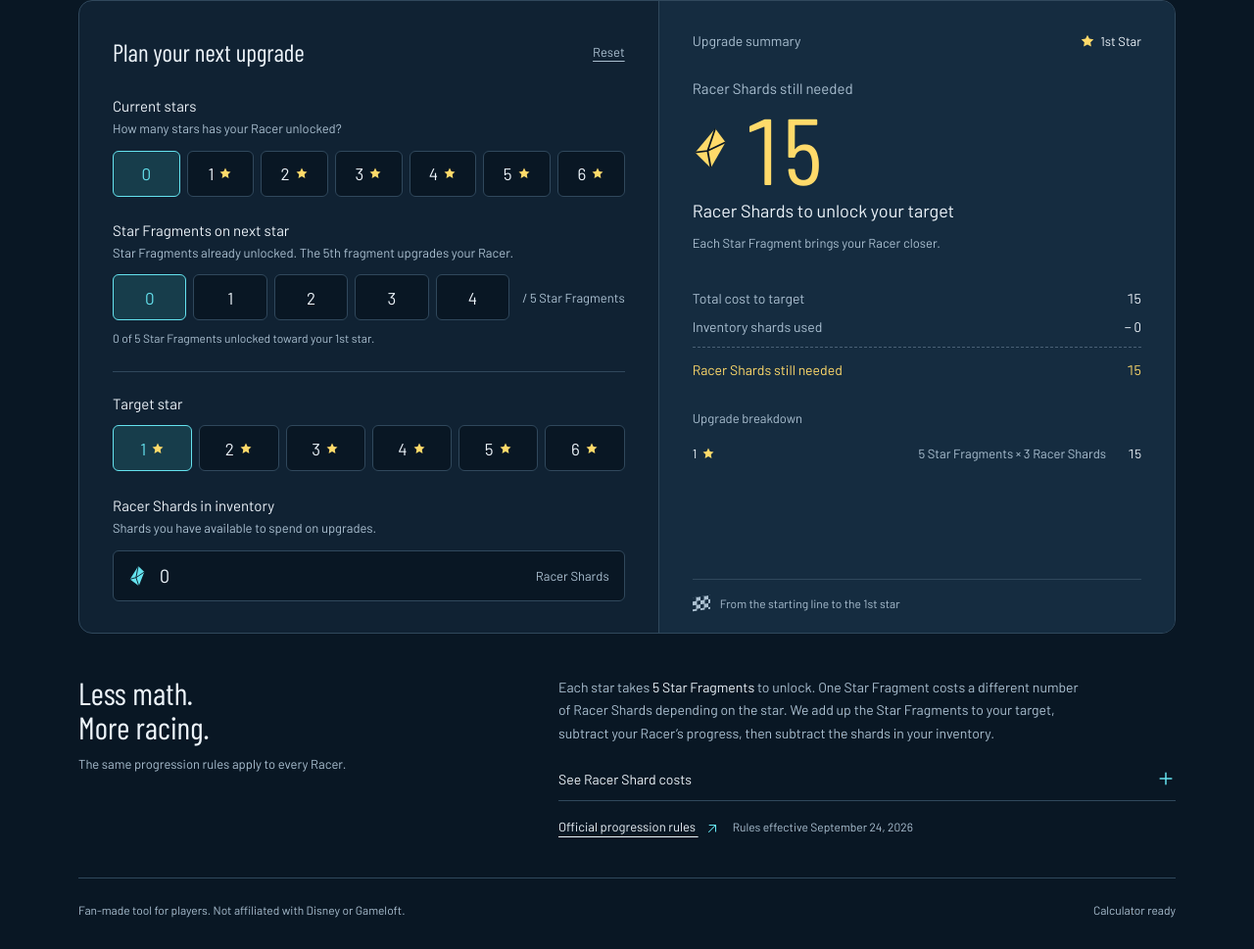
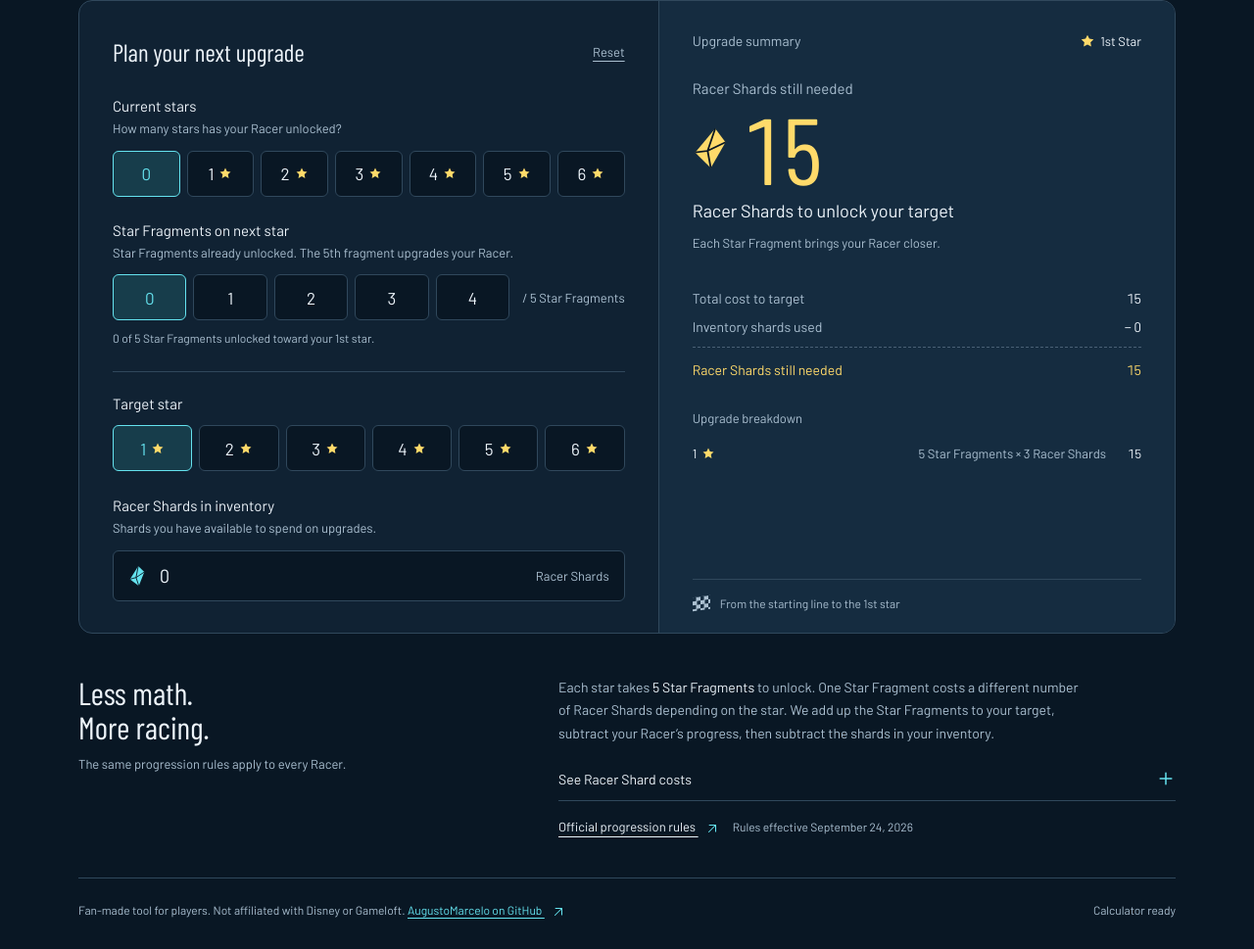
Before and after one commit to AugustoMarcelo/speedstorm-calculator, a website built with Vite: page index.html in a window 1280 px wide. Shown: the part 253-1222 px from the top of the page at 98% size. Built offline with nearby package versions, Linux system fonts and the light colour scheme.

Commit message:
Add creator GitHub profile link to footer

```diff
--- a/index.html
+++ b/index.html
@@ -94,7 +94,7 @@
           </div>
         </section>
       </main>
-      <footer><p>Fan-made tool for players. Not affiliated with Disney or Gameloft.</p><p id="offline-status" role="status">Preparing offline access…</p></footer>
+      <footer><p>Fan-made tool for players. Not affiliated with Disney or Gameloft. <a class="profile-link" href="https://github.com/AugustoMarcelo" target="_blank" rel="noopener noreferrer">AugustoMarcelo on GitHub <svg aria-hidden="true"><use href="#icon-external"/></svg><span class="sr-only"> (opens in a new tab)</span></a></p><p id="offline-status" role="status">Preparing offline access…</p></footer>
     </div>
     <div class="update-notice" id="update-notice" hidden><p role="status" id="update-message">A new version is available.</p><button type="button" id="update-button">Update <svg aria-hidden="true"><use href="#icon-arrow"/></svg></button></div>
     <script type="module" src="/src/main.ts"></script>
--- a/src/style.css
+++ b/src/style.css
@@ -41,7 +41,7 @@ button { color: inherit; }
 .speed-mark i:first-child { opacity: .35; width: 4px; }
 .speed-mark i:nth-child(2) { opacity: .65; width: 5px; }
 .help-link { font-size: 14px; text-decoration: none; padding-block: 12px; color: var(--muted); }
-.help-link svg, .source-link svg { width: 14px; height: 14px; vertical-align: middle; margin-left: 7px; color: var(--cyan); }
+.help-link svg, .source-link svg, .profile-link svg { width: 14px; height: 14px; vertical-align: middle; margin-left: 7px; color: var(--cyan); }
 .help-link:hover, .source-link:hover { color: var(--cyan); }
 .intro { display: flex; align-items: center; justify-content: space-between; gap: 24px; padding-block: 40px 30px; }
 h1, h2, h3, p { margin: 0; }
@@ -134,6 +134,8 @@ th, td { padding: 9px 6px; text-align: right; border-bottom: 1px solid var(--lin
 th { color: var(--muted); font-weight: 500; }
 th:first-child, td:first-child { text-align: left; }
 .source-link { font-size: 13px; }
+.profile-link { color: var(--cyan); text-decoration: underline; text-underline-offset: 3px; white-space: nowrap; }
+.profile-link:hover { text-decoration-thickness: 2px; }
 .rule-date { display: inline-block; font-size: 12px; color: var(--muted); margin-left: 14px; }
 footer { border-top: 1px solid var(--line); padding-block: 23px 30px; display: flex; justify-content: space-between; gap: 20px; font-size: 12px; line-height: 1.6; color: var(--muted); }
 #offline-status { flex-shrink: 0; }
```
Also changed, not shown: tests/e2e/calculator.spec.ts (+4 -0 lines).
